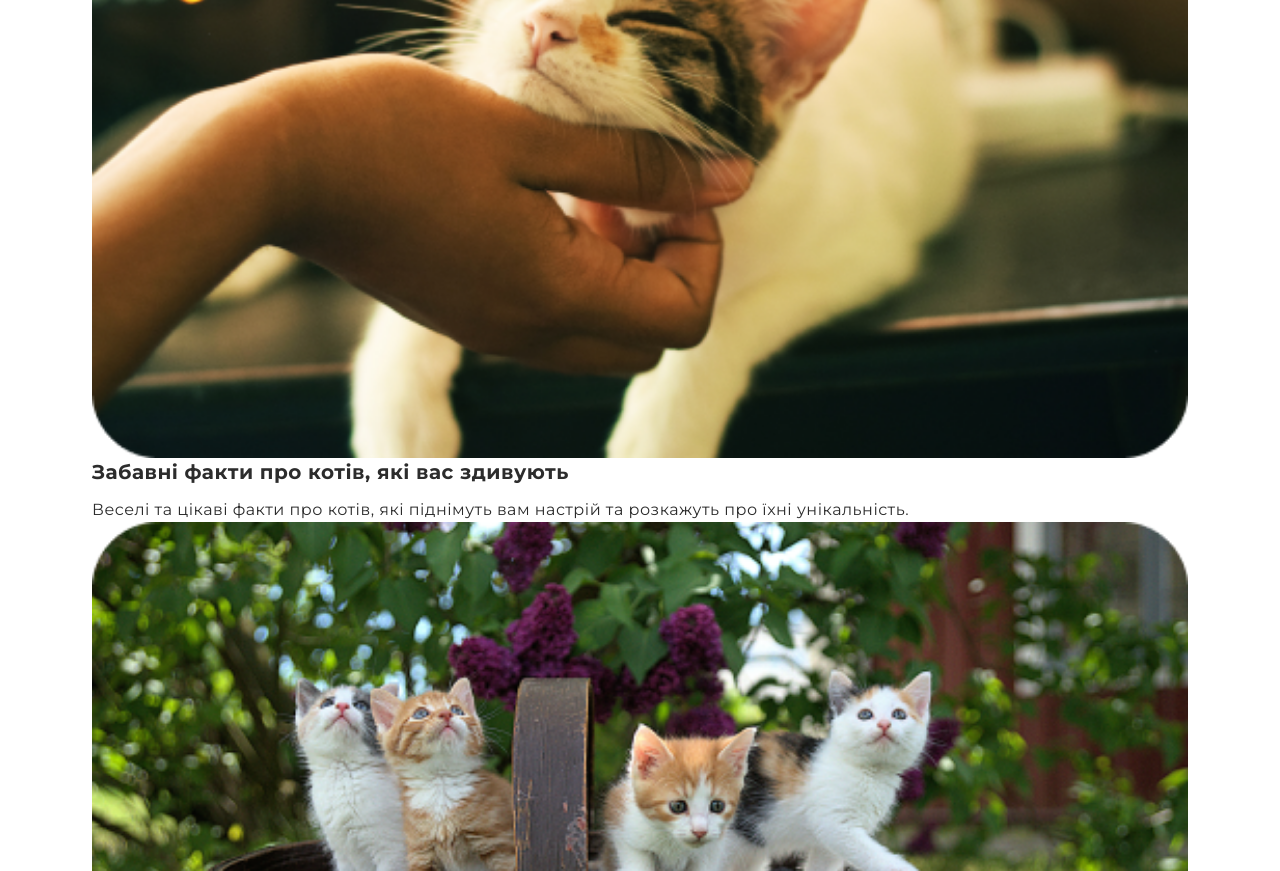
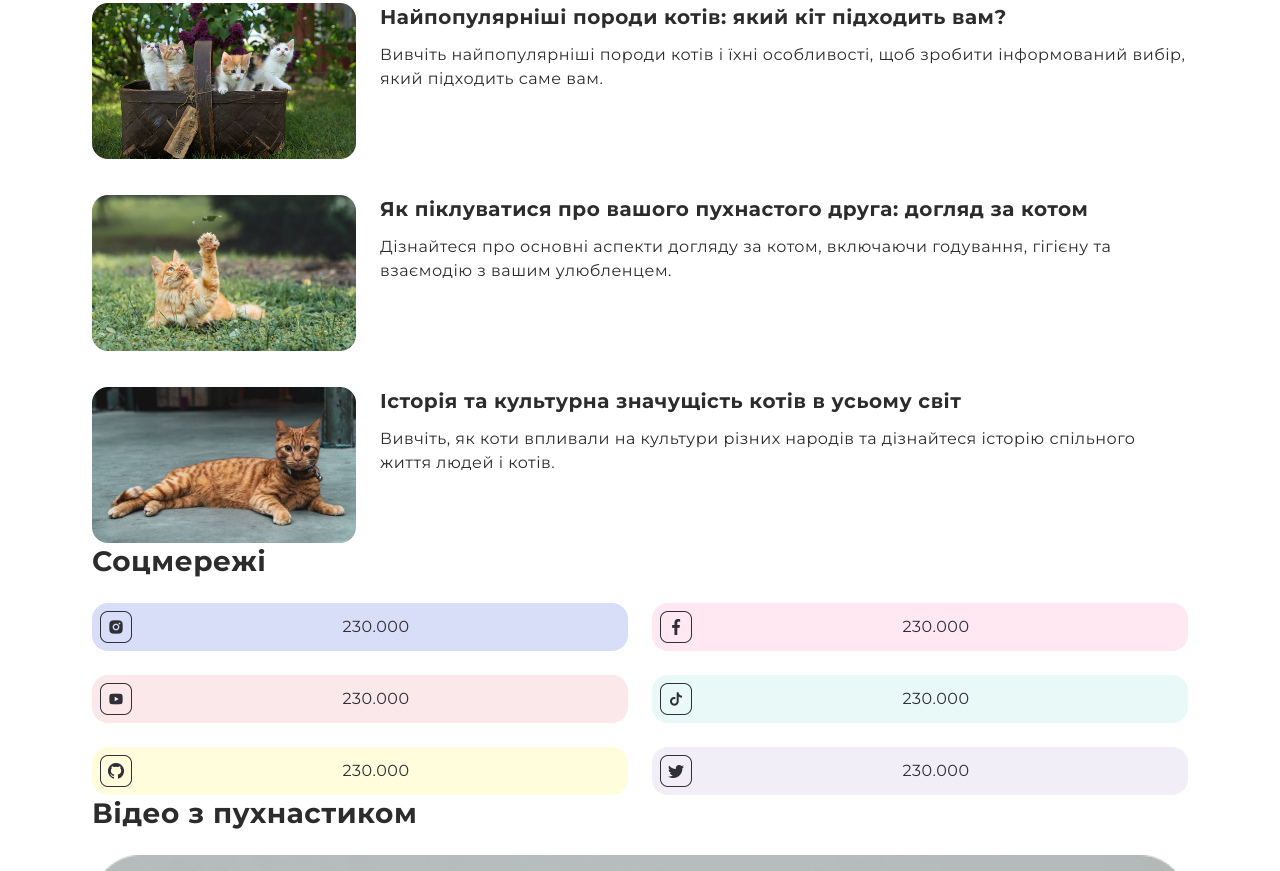
Before and after one commit to MaksymMykhailets/cathouse, a plain HTML site: page index.html in a window 1280 px wide. Shown: the part 909-1780 px from the top of the page. Drawn offline with Linux system fonts and the light colour scheme.

Commit message:
add styles for blog and socials

```diff
--- a/styles.css
+++ b/styles.css
@@ -83,8 +83,26 @@
   font-family: var(--common-font);
 }
 
+.blog {
+  display: grid;
+  gap: 48px;
+}
+
 .blog-link {
   color: var(--common-black);
+  display: grid;
+  gap: 20px;
+}
+
+@media (min-width: 768px) {
+  .blog {
+    gap: 36px;
+  }
+
+  .blog-link {
+    gap: 24px;
+    grid-template-columns: 264px 1fr;
+  }
 }
 
 .blog-title {
@@ -106,6 +124,13 @@
   font-family: var(--common-font);
   margin-bottom: 24px;
 }
+
+.socials-list {
+  display: grid;
+  grid-template-columns: repeat(2, 1fr);
+  gap: 24px 8px;
+}
+
 .social-link {
   padding: 8px;
   color: var(--common-black, #2f2f37);
@@ -114,6 +139,16 @@
   font-size: 16px;
   line-height: 24px;
   letter-spacing: 0.5px;
+  display: grid;
+  grid-template-columns: 32px 1fr;
+  align-items: center;
+  justify-items: center;
+}
+
+@media (min-width: 768px) {
+  .socials-list {
+    gap: 24px;
+  }
 }
 
 .socials-item:nth-child(1) .social-link {
@@ -143,6 +178,7 @@
 .video-title {
   color: var(--grey, #2c2c2c);
   font-family: var(--common-font);
+  margin-bottom: 24px;
 }
 
 .footer {
```
